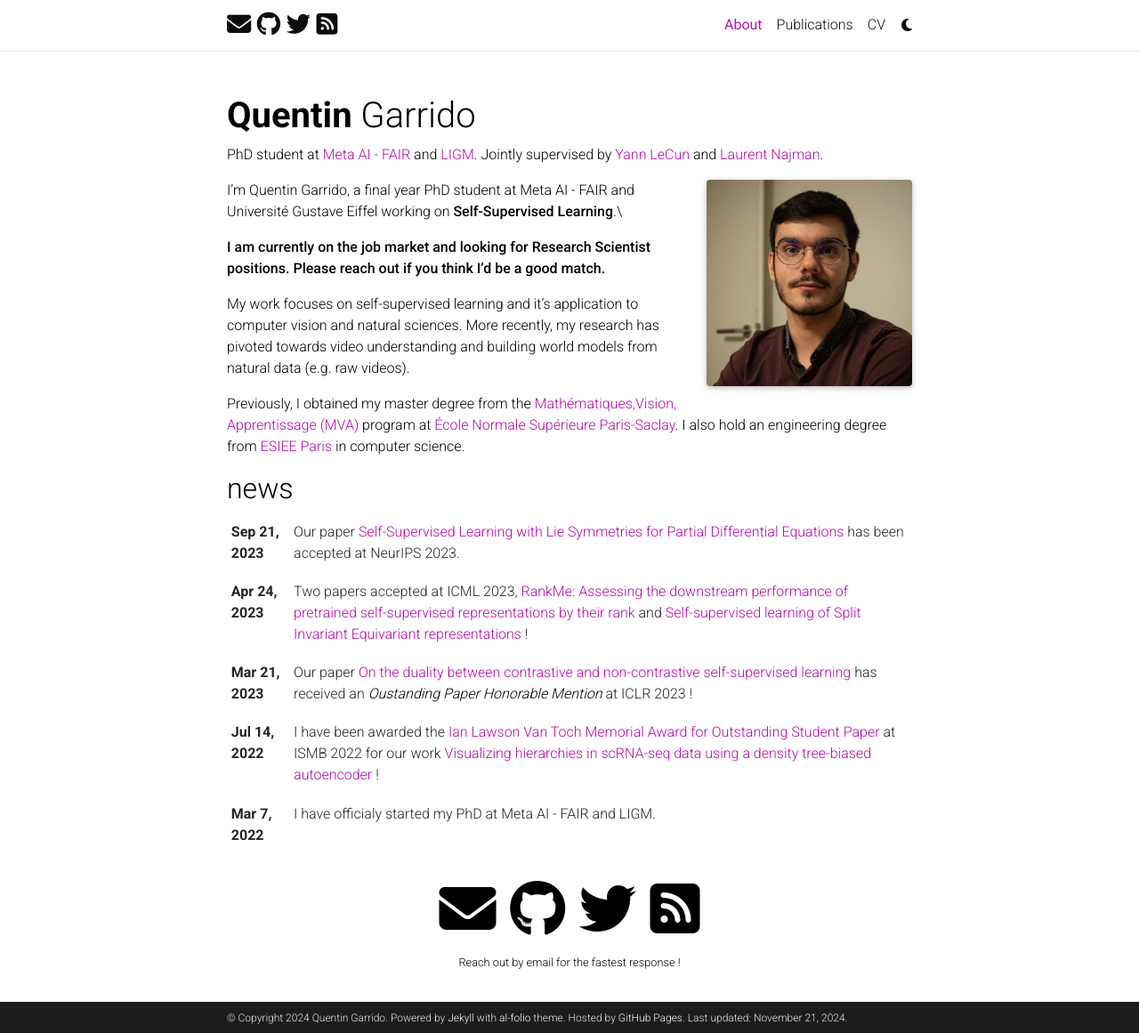
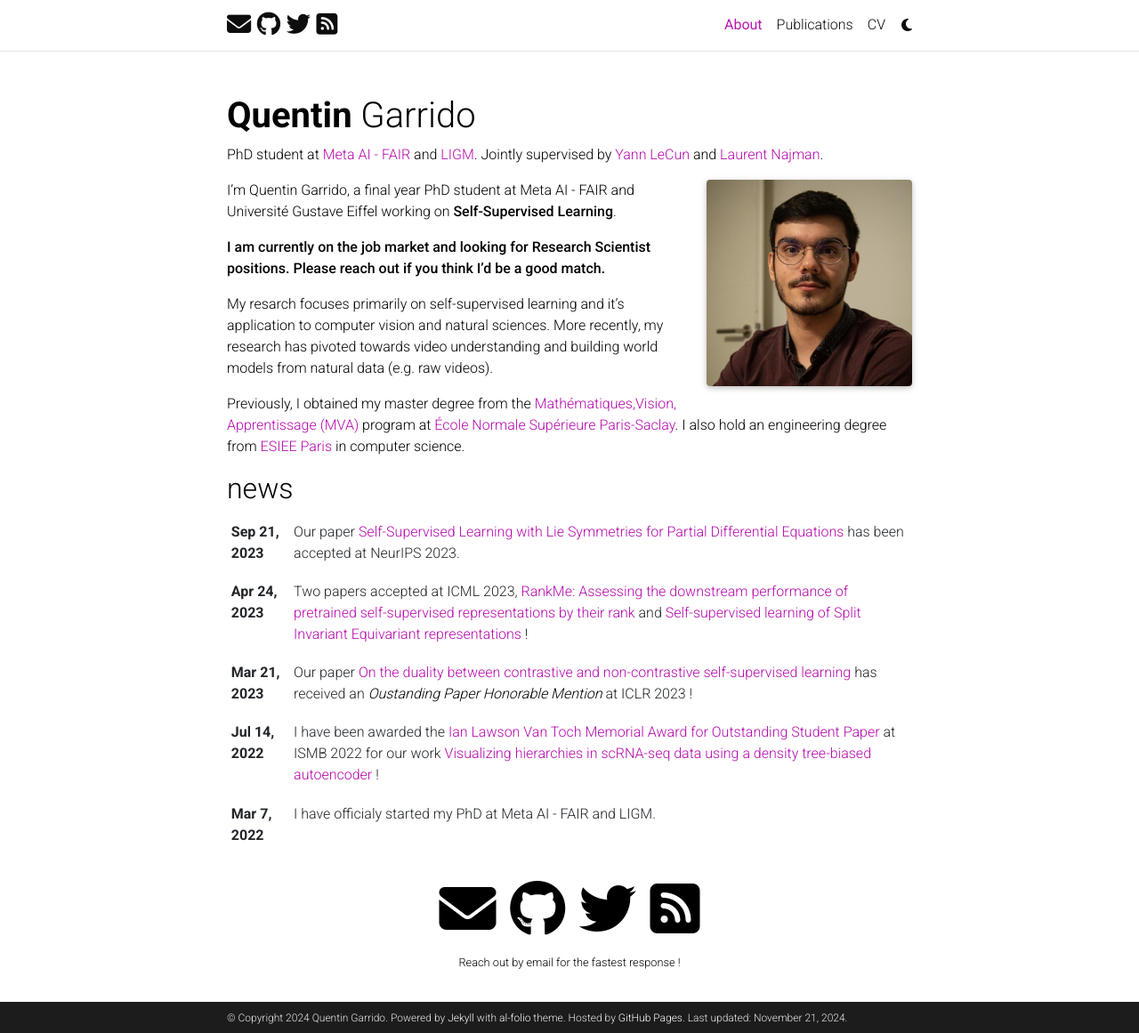
Before and after one commit to garridoq/garridoq.github.io, a Jekyll site: the page built from _pages/about.md, in a window 1280 px wide and 1161 px high. Shown: the whole window at 89% size. Built offline with Jekyll 4.4.1, drawn with Linux system fonts in a browser that asks for light colours; full-size pictures stand in for the smaller copies a plugin makes; comment, search, counter and statistics services are not loaded; a style sheet for code colours, icons or effects is not loaded.

Commit message:
Last typo

```diff
--- a/_pages/about.md
+++ b/_pages/about.md
@@ -15,11 +15,11 @@
 social: true  # includes social icons at the bottom of the page
 ---
 
-I'm Quentin Garrido, a final year PhD student at Meta AI - FAIR and Université Gustave Eiffel working on **Self-Supervised Learning**.\
+I'm Quentin Garrido, a final year PhD student at Meta AI - FAIR and Université Gustave Eiffel working on **Self-Supervised Learning**.
 
 **I am currently on the job market and looking for Research Scientist positions. Please reach out if you think I'd be a good match.**
 
-My work focuses on self-supervised learning and it's application to computer vision and natural sciences. More recently, my research has pivoted towards video understanding and building world models from natural data (e.g. raw videos).
+My resarch focuses primarily on self-supervised learning and it's application to computer vision and natural sciences. More recently, my research has pivoted towards video understanding and building world models from natural data (e.g. raw videos).
 
 Previously, I obtained my master degree from the [Mathématiques,Vision, Apprentissage (MVA)](https://www.master-mva.com/) program at [École Normale Supérieure Paris-Saclay](https://ens-paris-saclay.fr/).
 I also hold an engineering degree from [ESIEE Paris](https://www.esiee.fr/) in computer science.
```
